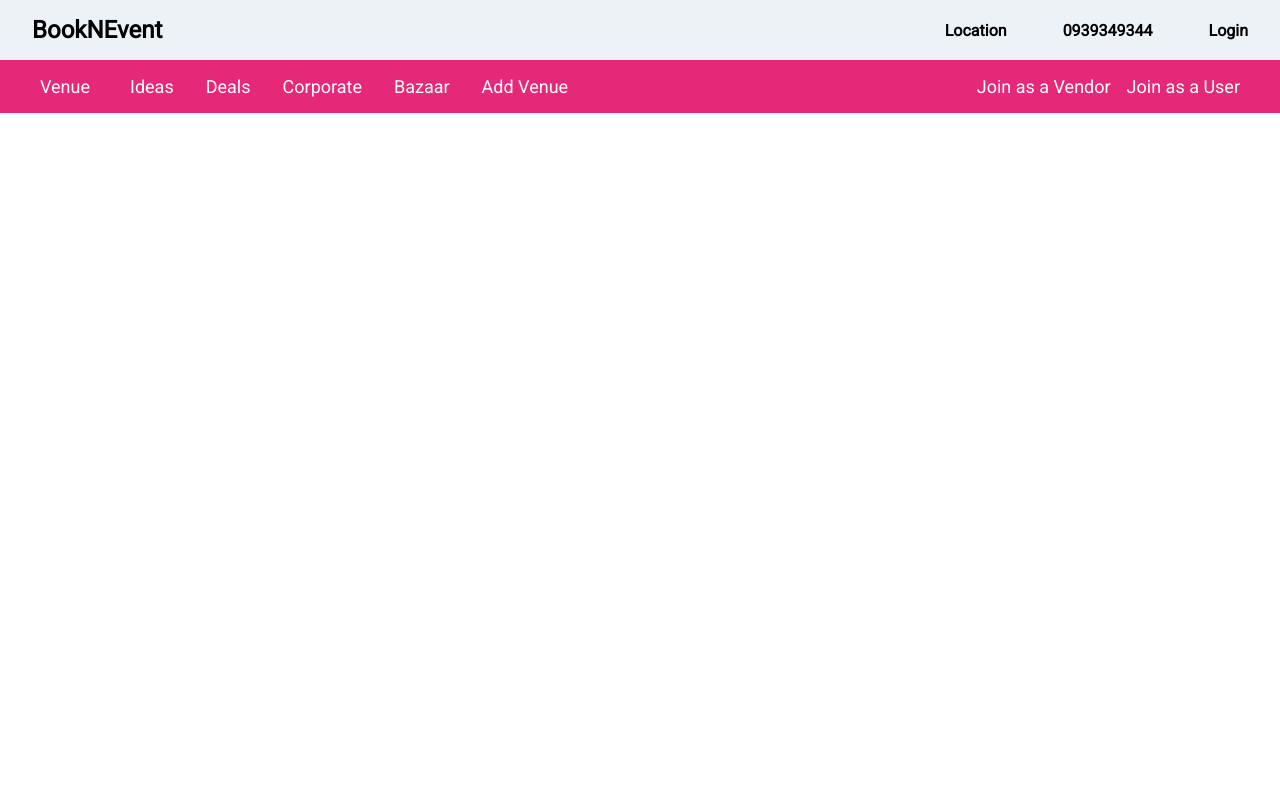
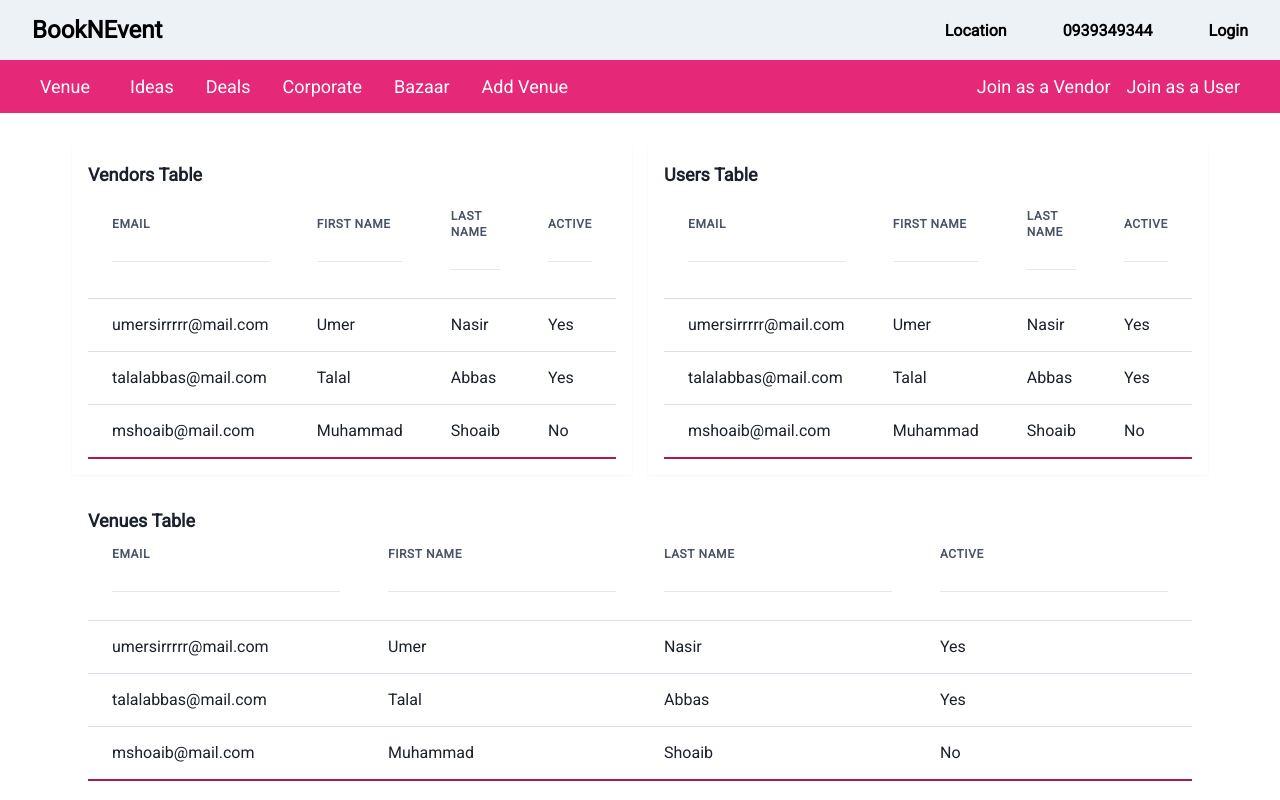
Before and after one commit to Umernasirr/venuebazaar, a React (Create React App) app: page /adminDashboard in a window 1280 px wide. Built offline with nearby package versions, Linux system fonts and the light colour scheme; some icons are missing.

Commit message:
Admin Dashboard

```diff
--- a/package.json
+++ b/package.json
@@ -26,6 +26,7 @@
     "react-router-dom": "^5.2.0",
     "react-scripts": "4.0.3",
     "react-select": "^4.3.1",
+    "react-table": "^7.7.0",
     "web-vitals": "^1.0.1"
   },
   "scripts": {
--- a/src/App.js
+++ b/src/App.js
@@ -9,6 +9,7 @@ import VendorAddVenue from "./containers/VendorAddVenue";
 import VendorDashboard from "./containers/VendorDashboard";
 import VenueDetails from "./containers/VenueDetails";
 import VendorEditVenue from "./containers/VendorEditVenue";
+import AdminDashboard from "./containers/AdminDashboard";
 //
 const App = () => {
   const [isJoinOpen, setIsJoinOpen] = useState(false);
@@ -30,6 +31,7 @@ const App = () => {
         <Route exact path="/vendorDashboard" component={VendorDashboard} />
         <Route exact path="/vendorAddVenue" component={VendorAddVenue} />
         <Route exact path="/vendorEditVenue/:id" component={VendorEditVenue} />
+        <Route exact path="/adminDashboard" component={AdminDashboard} />
       </Switch>
     </Flex>
   );
--- /dev/null
+++ b/src/containers/AdminDashboard/ColumnFilter.js
@@ -0,0 +1,20 @@
+import { Input } from "@chakra-ui/input";
+import { Text } from "@chakra-ui/layout";
+import React from "react";
+
+const ColumnFilter = ({ column }) => {
+  console.log(column);
+  const { filterValue, setFilter, Header } = column;
+  return (
+    <Text>
+      <Input
+        variant="flushed"
+        value={filterValue || ""}
+        h="30px"
+        onChange={(e) => setFilter(e.target.value)}
+      />
+    </Text>
+  );
+};
+
+export default ColumnFilter;
--- /dev/null
+++ b/src/containers/AdminDashboard/GlobalFilter.js
@@ -0,0 +1,13 @@
+import React from "react";
+
+const GlobalFilter = ({ filter, setFilter }) => {
+  return (
+    // <span>
+    //   Search
+    //   <input value={filter || ""} onChange={(e) => setFilter(e.target.value)} />
+    // </span>
+    null
+  );
+};
+
+export default GlobalFilter;
--- /dev/null
+++ b/src/containers/AdminDashboard/VendorTable.js
@@ -0,0 +1,81 @@
+import React from "react";
+
+import {
+  Table,
+  Thead,
+  Tbody,
+  Tr,
+  Th,
+  Td,
+  chakra,
+  Icon,
+} from "@chakra-ui/react";
+import { AiOutlineDownCircle, AiOutlineUpCircle } from "react-icons/all";
+import { useTable, useGlobalFilter, useFilters } from "react-table";
+import GlobalFilter from "./GlobalFilter";
+
+const DataTable = ({ data, columns, colorScheme }) => {
+  const {
+    getTableProps,
+    getTableBodyProps,
+    headerGroups,
+    rows,
+    prepareRow,
+    state,
+    setGlobalFilter,
+  } = useTable({ columns, data }, useFilters, useGlobalFilter);
+
+  const { globalFilter } = state;
+  return (
+    <React.Fragment>
+      <GlobalFilter filter={globalFilter} setFilter={setGlobalFilter} />
+      <Table
+        {...getTableProps()}
+        colorScheme={colorScheme}
+        borderColor="brand.800"
+        borderBottomWidth={2}
+      >
+        <Thead>
+          {headerGroups.map((headerGroup) => (
+            <Tr {...headerGroup.getHeaderGroupProps()}>
+              {headerGroup.headers.map((column) => (
+                <Th {...column.getHeaderProps()} isNumeric={column.isNumeric}>
+                  {column.render("Header")}
+                  <div>{column.canFilter ? column.render("Filter") : null}</div>
+                  <chakra.span pl="4">
+                    {column.isSorted ? (
+                      column.isSortedDesc ? (
+                        <Icon as={AiOutlineDownCircle} />
+                      ) : (
+                        <Icon as={AiOutlineUpCircle} />
+                      )
+                    ) : null}
+                  </chakra.span>
+                </Th>
+              ))}
+            </Tr>
+          ))}
+        </Thead>
+        <Tbody {...getTableBodyProps()}>
+          {rows.map((row) => {
+            prepareRow(row);
+            return (
+              <Tr {...row.getRowProps()}>
+                {row.cells.map((cell) => (
+                  <Td
+                    {...cell.getCellProps()}
+                    isNumeric={cell.column.isNumeric}
+                  >
+                    {cell.render("Cell")}
+                  </Td>
+                ))}
+              </Tr>
+            );
+          })}
+        </Tbody>
+      </Table>
+    </React.Fragment>
+  );
+};
+
+export default DataTable;
--- /dev/null
+++ b/src/containers/AdminDashboard/index.js
@@ -0,0 +1,105 @@
+import { Box, Flex, SimpleGrid, Text } from "@chakra-ui/layout";
+import React from "react";
+import { useTable } from "react-table";
+import VendorTable from "./VendorTable";
+import ColumnFilter from "./ColumnFilter";
+const AdminDashboard = () => {
+  // STATIC DATA
+
+  const data = React.useMemo(
+    () => [
+      {
+        vendorEmail: "umersirrrrr@mail.com",
+        vendorFirstName: "Umer",
+        vendorLastName: "Nasir",
+        active: "Yes",
+      },
+      {
+        vendorEmail: "talalabbas@mail.com",
+        vendorFirstName: "Talal",
+        vendorLastName: "Abbas",
+        active: "Yes",
+      },
+      {
+        vendorEmail: "mshoaib@mail.com",
+        vendorFirstName: "Muhammad",
+        vendorLastName: "Shoaib",
+        active: "No",
+      },
+    ],
+    []
+  );
+
+  const columns = React.useMemo(
+    () => [
+      {
+        Header: "Email",
+        accessor: "vendorEmail",
+        Filter: ColumnFilter,
+      },
+      {
+        Header: "First Name",
+        accessor: "vendorFirstName",
+        Filter: ColumnFilter,
+      },
+      {
+        Header: "Last Name",
+        accessor: "vendorLastName",
+        Filter: ColumnFilter,
+      },
+      {
+        Header: "Active",
+        accessor: "active",
+        Filter: ColumnFilter,
+      },
+    ],
+    []
+  );
+
+  return (
+    <Flex w="full" h="full" direction="column">
+      <Box my={4} />
+
+      <Box mx={{ base: 4, md: 16 }}>
+        <SimpleGrid columns={2}>
+          <Box boxShadow="sm" p={4} mx={2}>
+            <Text fontSize={18} fontWeight="bold">
+              Vendors Table
+            </Text>
+            <Box my={2} />
+            <VendorTable colorScheme="facebook" data={data} columns={columns} />
+          </Box>
+
+          <Box boxShadow="sm" p={4} mx={2}>
+            <Text fontSize={18} fontWeight="bold">
+              Users Table
+            </Text>
+            <Box my={2} />
+            <VendorTable
+              colorScheme="facebook"
+              size="md"
+              data={data}
+              columns={columns}
+            />
+          </Box>
+        </SimpleGrid>
+
+        {/* <Box my={4} w="full" bg="brand.600" height="2px" borderRadius={16} /> */}
+
+        <Box my={4} p={4} mx={2}>
+          <Text fontSize={18} fontWeight="bold">
+            Venues Table
+          </Text>
+          <VendorTable
+            colorScheme="facebook"
+            size="md"
+            data={data}
+            columns={columns}
+          />
+        </Box>
+      </Box>
+    </Flex>
+  );
+};
+
+export default AdminDashboard;
```
Also changed, not shown: 1 other file (tests, documents, lock files or other folders).
